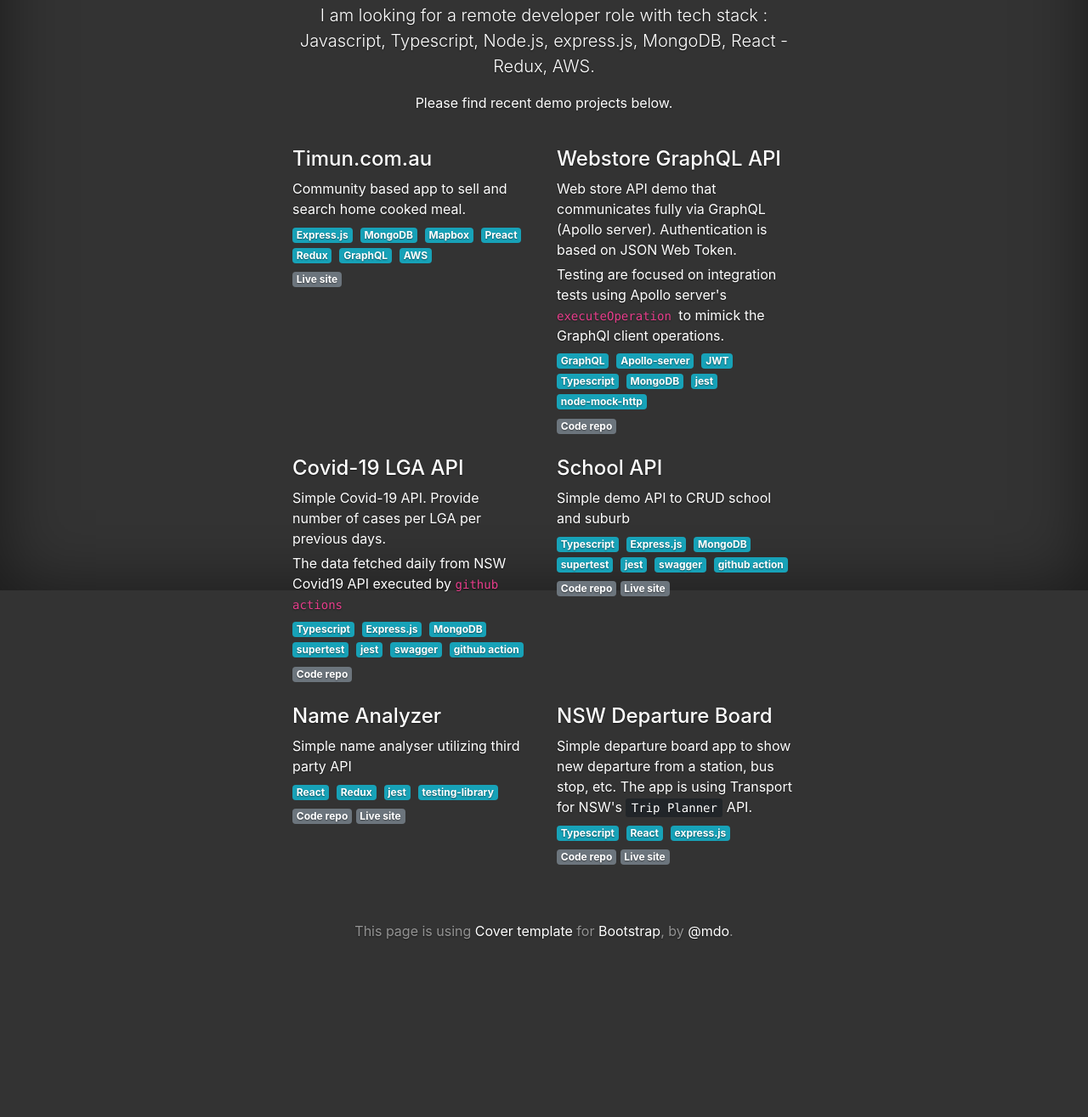
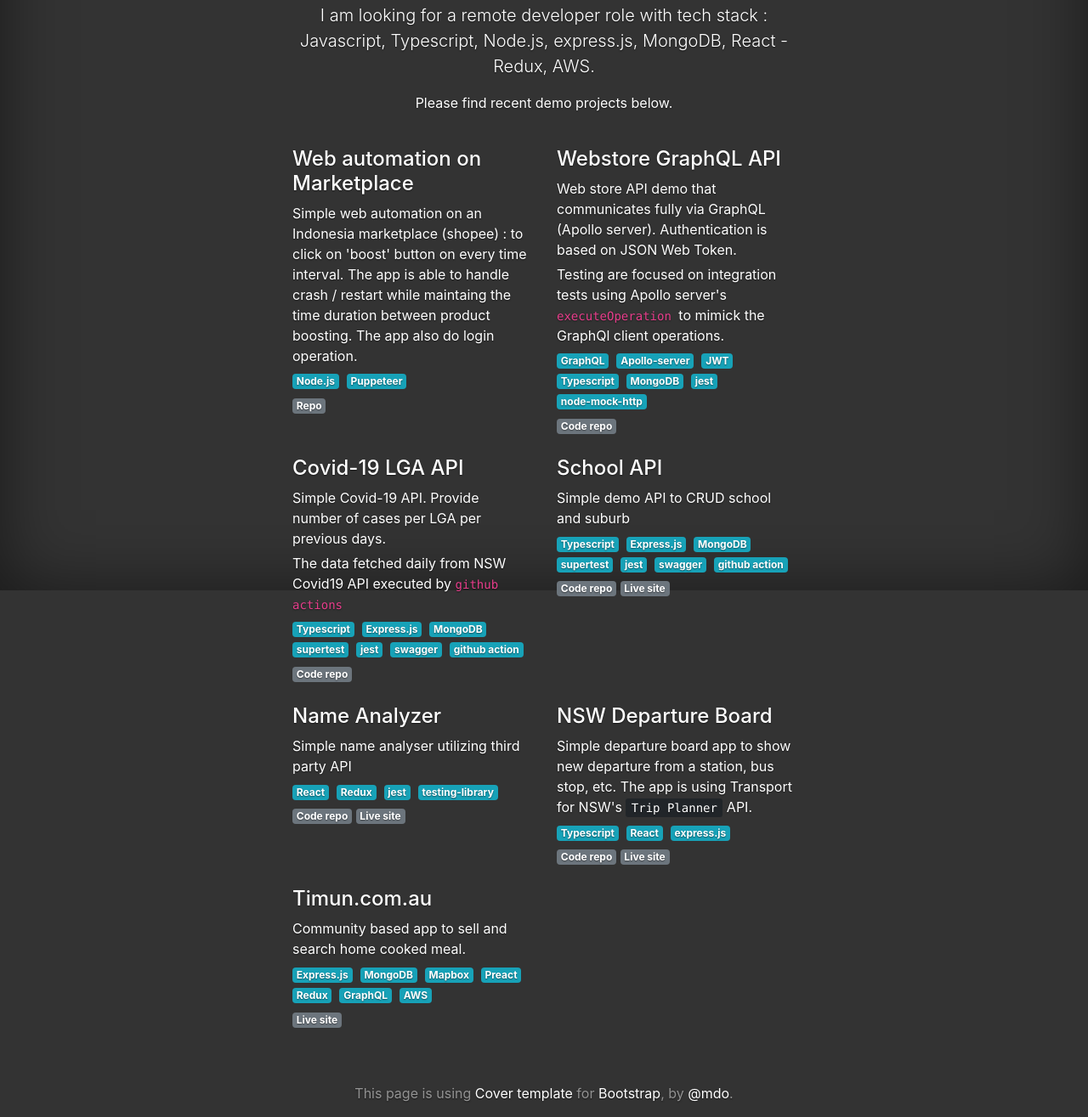
Before and after one commit to marsonparulian/marsonparulian.github.io, a plain HTML site: page index.html in a window 1280 px wide. Shown: the part 105-1420 px from the top of the page at 85% size. Before the commit the page ends 1229 px from the top, so only its background shows below. Drawn offline with nearby package versions, Linux system fonts and the light colour scheme.

Commit message:
Add hepikid project & move abugoso to the bottom of list

```diff
--- a/index.html
+++ b/index.html
@@ -87,24 +87,22 @@
                     <h2 class="sr-only">List of projects</h2>
                     <div class="row">
                         <div class="box-item col-md-6">
-                            <h3>Timun.com.au</h3>
+                            <h3>Web automation on Marketplace</h3>
                             <p>
-                                Community based app to sell and search home cooked meal.
+                                Simple web automation on an Indonesia marketplace (shopee) : to click on 'boost' button
+                                on every time interval.
+                                The app is able to handle crash / restart while maintaing the time duration
+                                between product boosting. The app also do login operation.
                             </p>
                             <p>
-                                <span class="badge badge-info">Express.js</span>&nbsp;
-                                <span class="badge badge-info">MongoDB</span>&nbsp;
-                                <span class="badge badge-info">Mapbox</span>&nbsp;
-                                <span class="badge badge-info">Preact</span>&nbsp;
-                                <span class="badge badge-info">Redux</span>&nbsp;
-                                <span class="badge badge-info">GraphQL</span>&nbsp;
-                                <span class="badge badge-info">AWS</span>&nbsp;
+                                <span class="badge badge-info">Node.js</span>&nbsp;
+                                <span class="badge badge-info">Puppeteer</span>&nbsp;
                             </p>
                             <p>
-                                <a class="badge badge-secondary" target="_blank" href="https://timun.com.au"
-                                    aria-label="Timun.com.au live site">Live site</a>
+                                <a class="badge badge-secondary" target="_blank"
+                                    href="https://github.com/marsonparulian/hepikid"
+                                    aria-label="Repo for web automation on marketplace">Repo</a>
                             </p>
-
                         </div>
                         <div class="box-item col-md-6">
                             <h3>Webstore GraphQL API</h3>
@@ -221,6 +219,26 @@
                                     aria-label="Departure board live site">Live site</a>
                             </p>
                         </div>
+                        <div class="box-item col-md-6">
+                            <h3>Timun.com.au</h3>
+                            <p>
+                                Community based app to sell and search home cooked meal.
+                            </p>
+                            <p>
+                                <span class="badge badge-info">Express.js</span>&nbsp;
+                                <span class="badge badge-info">MongoDB</span>&nbsp;
+                                <span class="badge badge-info">Mapbox</span>&nbsp;
+                                <span class="badge badge-info">Preact</span>&nbsp;
+                                <span class="badge badge-info">Redux</span>&nbsp;
+                                <span class="badge badge-info">GraphQL</span>&nbsp;
+                                <span class="badge badge-info">AWS</span>&nbsp;
+                            </p>
+                            <p>
+                                <a class="badge badge-secondary" target="_blank" href="https://timun.com.au"
+                                    aria-label="Timun.com.au live site">Live site</a>
+                            </p>
+
+                        </div>
                         <!-- </div>
                     <div class="row"> -->
                     </div>
```
